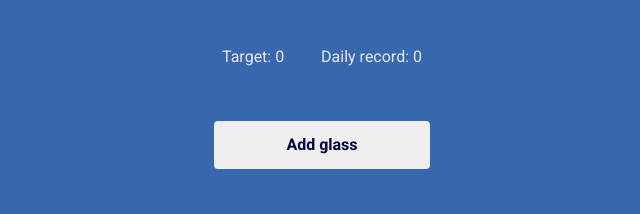
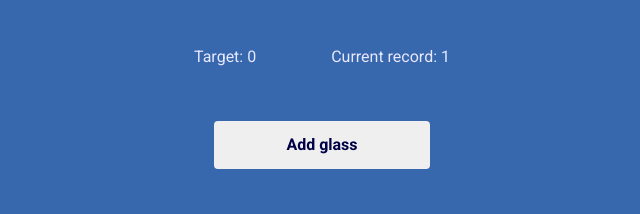
Before and after one commit to filip-rybczynski/drinkapp, a website built with webpack: page src/pages/index.html in a window 1280 px wide. Both pictures are taken after a click on the button "Add glass". Shown: the part 511-725 px from the top of the page, 318-958 px from the left. Built offline with nearby package versions, Linux system fonts and the light colour scheme.

Commit message:
feat: maximum value tracked as Current Record

```diff
--- a/src/js/index.js
+++ b/src/js/index.js
@@ -19,12 +19,31 @@ if (entry) {
     counterValue.innerHTML = entry;
 }
 
+const entryRecord = localStorage.getItem('record');
+
+if (entryRecord) {
+counterMax.innerHTML = entryRecord;
+}
+
+    if (counterValue.innerHTML > 9) {
+        counterValue.style.fontSize = "6.2em"
+    }
+
 addButton.addEventListener("click", () => {
     counterValue.innerHTML++;
     localStorage.setItem(key, counterValue.innerHTML);
     if (counterValue.innerHTML == 10) {
         counterValue.style.fontSize = "6.2em"
     }
+
+    if (counterMax.innerHTML < counterValue.innerHTML) {
+        console.log('test');
+        counterMax.innerHTML = counterValue.innerHTML;
+
+        localStorage.setItem('record', counterMax.innerHTML);
+    }
+
+
 })
 
 removeButton.addEventListener("click", () => {
--- a/src/pages/index.html
+++ b/src/pages/index.html
@@ -160,12 +160,12 @@
         <div class="counter__value value--js" id="value">0</div>
       </div>
 <div class="counter__stats">
-      <span class="counter__target target--js">
-        Target: 0
+      <span class="counter__target">
+        Target: <span class="target--js">0</span>
       </span>
 
-      <span class="counter__max max--js">
-        Daily record: 0
+      <span class="counter__max">
+        Current record: <span class="max--js">0</span>
       </span>
 </div>
       <button class="counter__button counter__button--add add--js">Add glass</button>
--- a/src/scss/main.scss
+++ b/src/scss/main.scss
@@ -39,7 +39,7 @@ body {
   }
 
 &__stats {
-    width: 200px;
+    width: 256px;
     height: 34px;
     display: flex;
     flex-direction: row;
```
